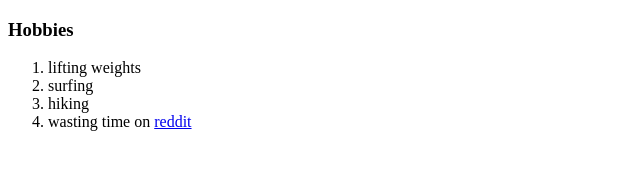
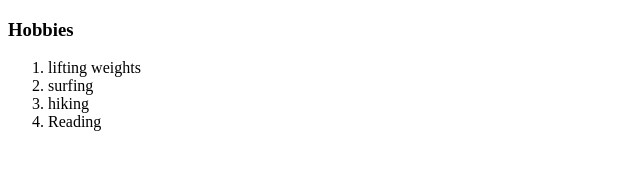
Before and after one commit to jjfreeley/cv, a plain HTML site: page hobbies.html in a window 1280 px wide. Shown: the whole page, without its empty margins (0-640 px from the left). Drawn offline with Linux system fonts and the light colour scheme.

Commit message:
updating hobbies file

```diff
--- a/hobbies.html
+++ b/hobbies.html
@@ -12,7 +12,7 @@
     <li>lifting weights</li>
     <li>surfing</li>
     <li>hiking</li>
-    <li>wasting time on <a href="https://www.reddit.com/">reddit</a></li>
+    <li>Reading</li>
   </ol>
 </body>
 
```
